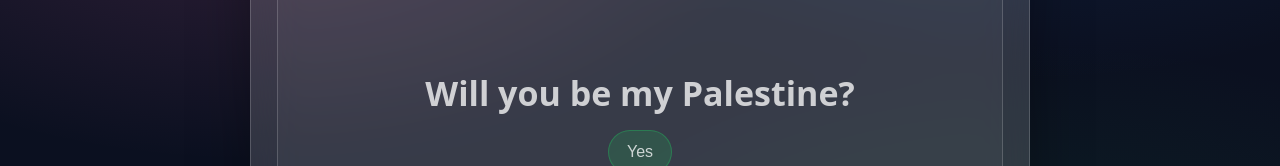
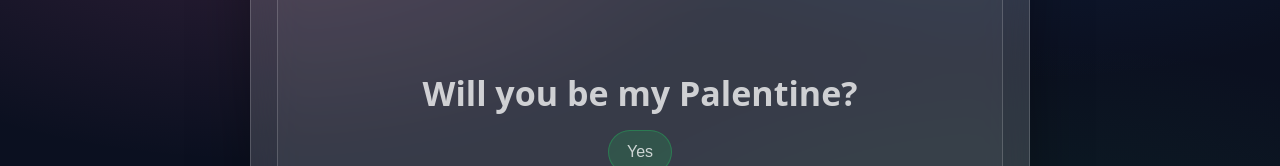
Before and after one commit to am9725/questionsforpals3, a plain HTML site: page index.html in a window 1280 px wide. Shown: the part 299-465 px from the top of the page. Drawn offline with Linux system fonts and the light colour scheme.

Commit message:
Add files via upload

```diff
--- a/index.html
+++ b/index.html
@@ -141,7 +141,7 @@
     <section class="stage" id="stage" aria-label="Valentine card">
       <div class="center">
         <div class="question">
-          <div class="big" id="q">Will you be my Palestine?</div>
+          <div class="big" id="q">Will you be my Palentine?</div>
           <div class="row">
             <button id="yes" type="button">Yes</button>
           </div>
@@ -156,8 +156,8 @@
   <script>
     const NAME_LINE = "Hi Pals";
     const SUB_LINE = "I have a question for you";
-    const QUESTION = "Will you be my Palestine?";
-    const YES_MSG = "Yay. I knew it. Happy Palestine's Day";
+    const QUESTION = "Will you be my Palentine?";
+    const YES_MSG = "Yay. I knew it. Happy Palentine's Day";
     const NO_MSG = "Nice try. But I still like you";
     const NO_STARTS_SHY = true;
 
```
